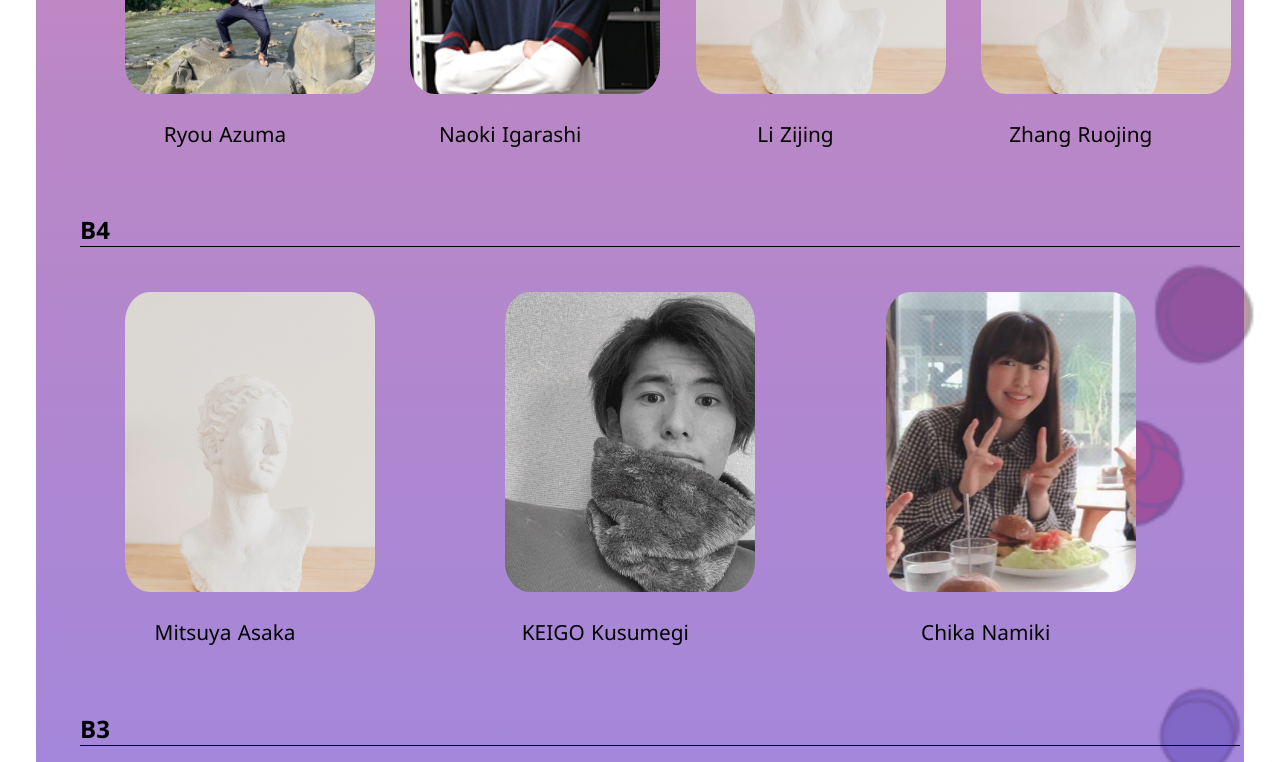
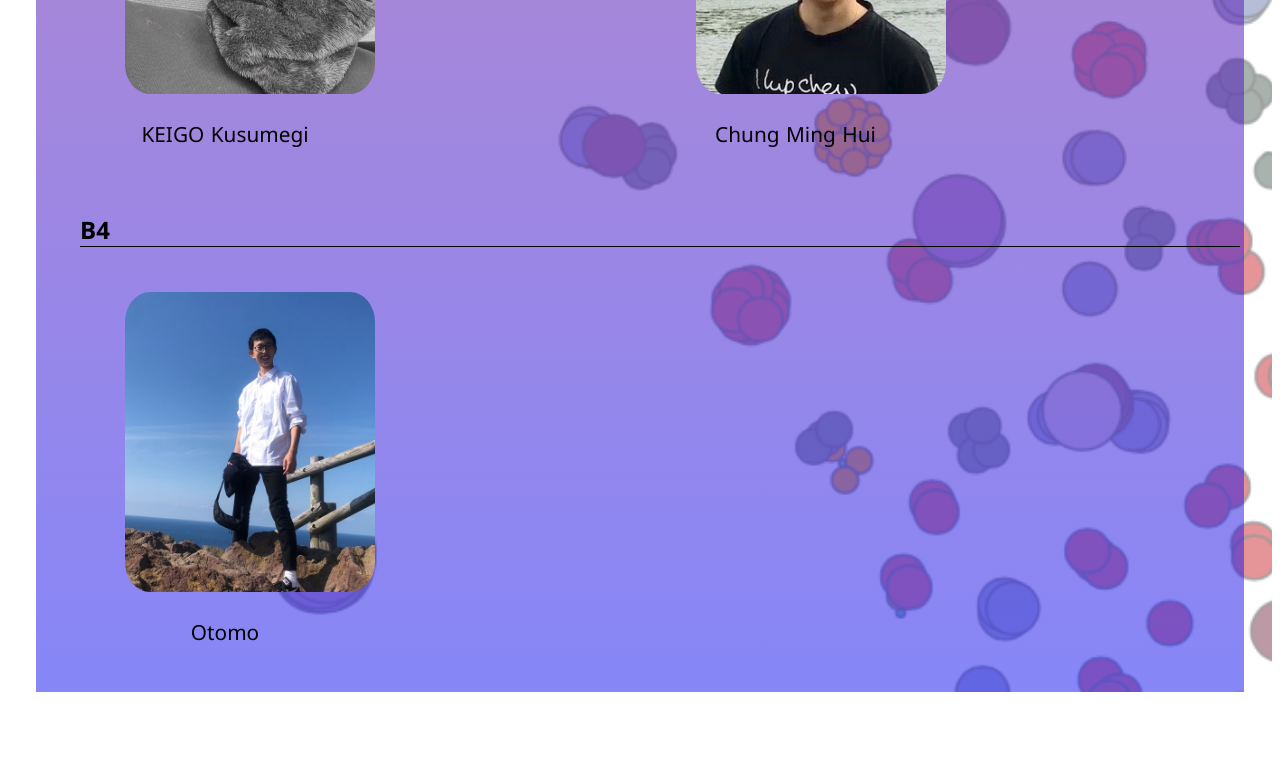
Before and after one commit to ZeroSano/homepage, a Nuxt app: page /member in a window 1280 px wide. Shown: the part 2080-2842 px from the top of the page. After the commit the page ends 2788 px from the top, so only its background shows below. Built offline with nearby package versions, Linux system fonts and the light colour scheme.

Commit message:
delete unnecessary files and modify members

```diff
--- a/pages/member.vue
+++ b/pages/member.vue
@@ -33,26 +33,24 @@ export default {
                 D2: [
                     {name_en: 'Makoto Takeuchi', img: "sanolab/profile/D1_takeuchi.jpg"}
                     ],
-                M3: [
-                    {name_en: 'Ren Chohira', img: "sanolab/profile/face.jpg"},
-                    {name_en: 'Tsubasa Asano', img: "sanolab/profile/face.jpg"}
-                ],
+                // M3: [
+                //     {name_en: 'Ren Chohira', img: "sanolab/profile/face.jpg"},
+                //     {name_en: 'Tsubasa Asano', img: "sanolab/profile/face.jpg"}
+                // ],
                 M2: [
                     {name_en: 'Ryou Azuma', img: "sanolab/profile/M1_azuma.JPG"},
                     {name_en: 'Naoki Igarashi ', img: "sanolab/profile/M1_Igarashi.jpg"},
                     {name_en: 'Li Zijing', img: "sanolab/profile/face.jpg"},
                     {name_en: 'Zhang Ruojing', img: "sanolab/profile/face.jpg"}
                 ],
+                M1: [
+                    // {name_en: 'Mitsuya Asaka', img: "sanolab/profile/face.jpg"},
+                    // {name_en: 'Chika Namiki', img: "sanolab/profile/B4_namiki.JPG"},
+                    {name_en: 'KEIGO Kusumegi', img: "sanolab/profile/B4_kusumegi.JPG"},
+                    {name_en: 'Chung Ming Hui', img: "sanolab/profile/R1_Min.JPG"}
+                    ],
                 B4: [
-                    {name_en: 'Mitsuya Asaka', img: "sanolab/profile/face.jpg"},
-                    {name_en: 'KEIGO Kusumegi', img: "sanolab/profile/B4_kusumegi.JPG"},
-                    {name_en: 'Chika Namiki', img: "sanolab/profile/B4_namiki.JPG"}
-                    ],
-                B3: [
                     {name_en: 'Otomo', img: "sanolab/profile/B3_otomo.jpg"}
-                    ],
-                "Research Student": [
-                    {name_en: 'Chung Ming Hui', img: "sanolab/profile/R1_Min.JPG"}
                     ]
             }
         }
```
Also changed, not shown: test.txt (deleted), yamamura_test.txt (deleted), 1 other file (tests, documents, lock files or other folders).
